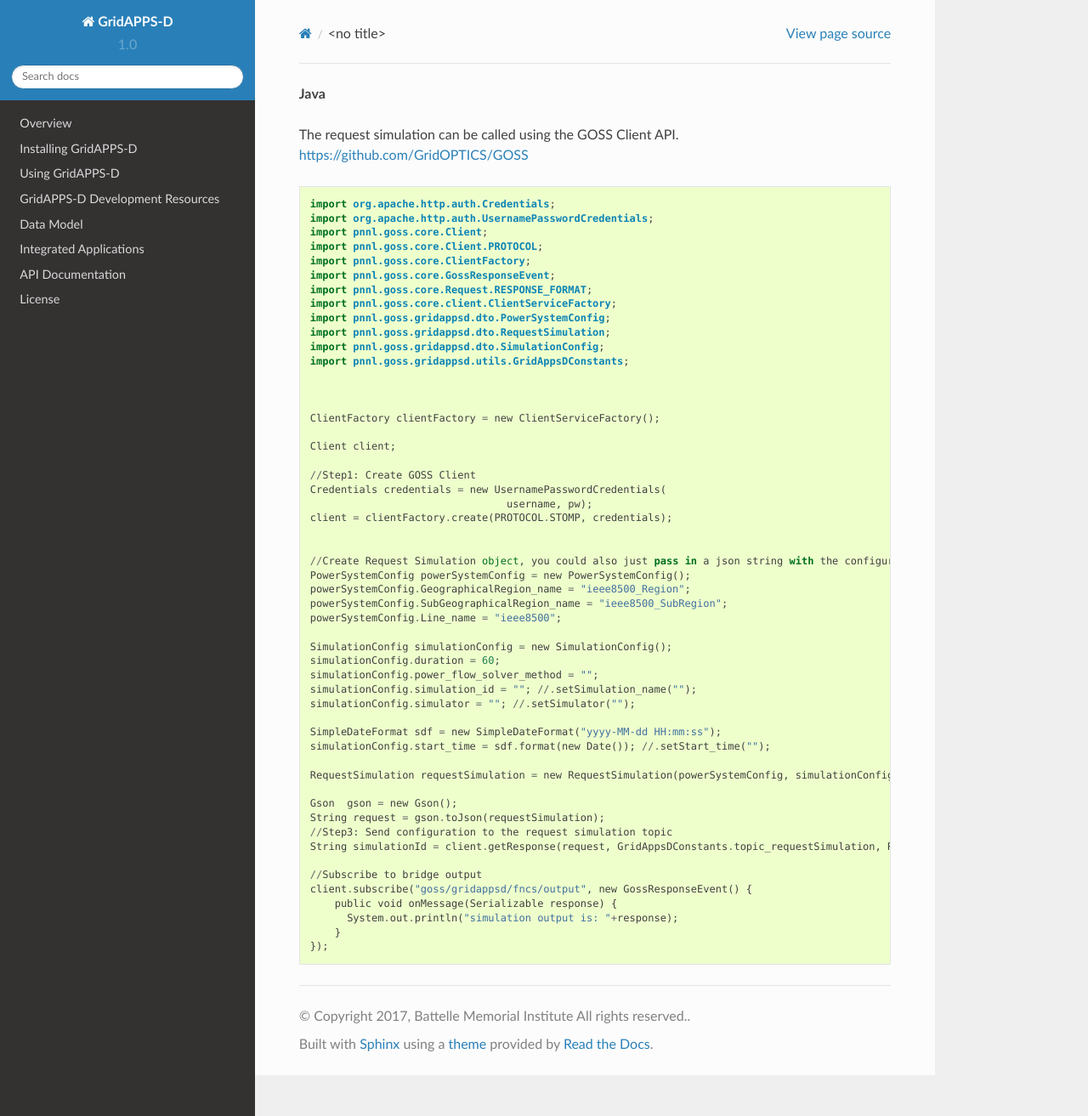
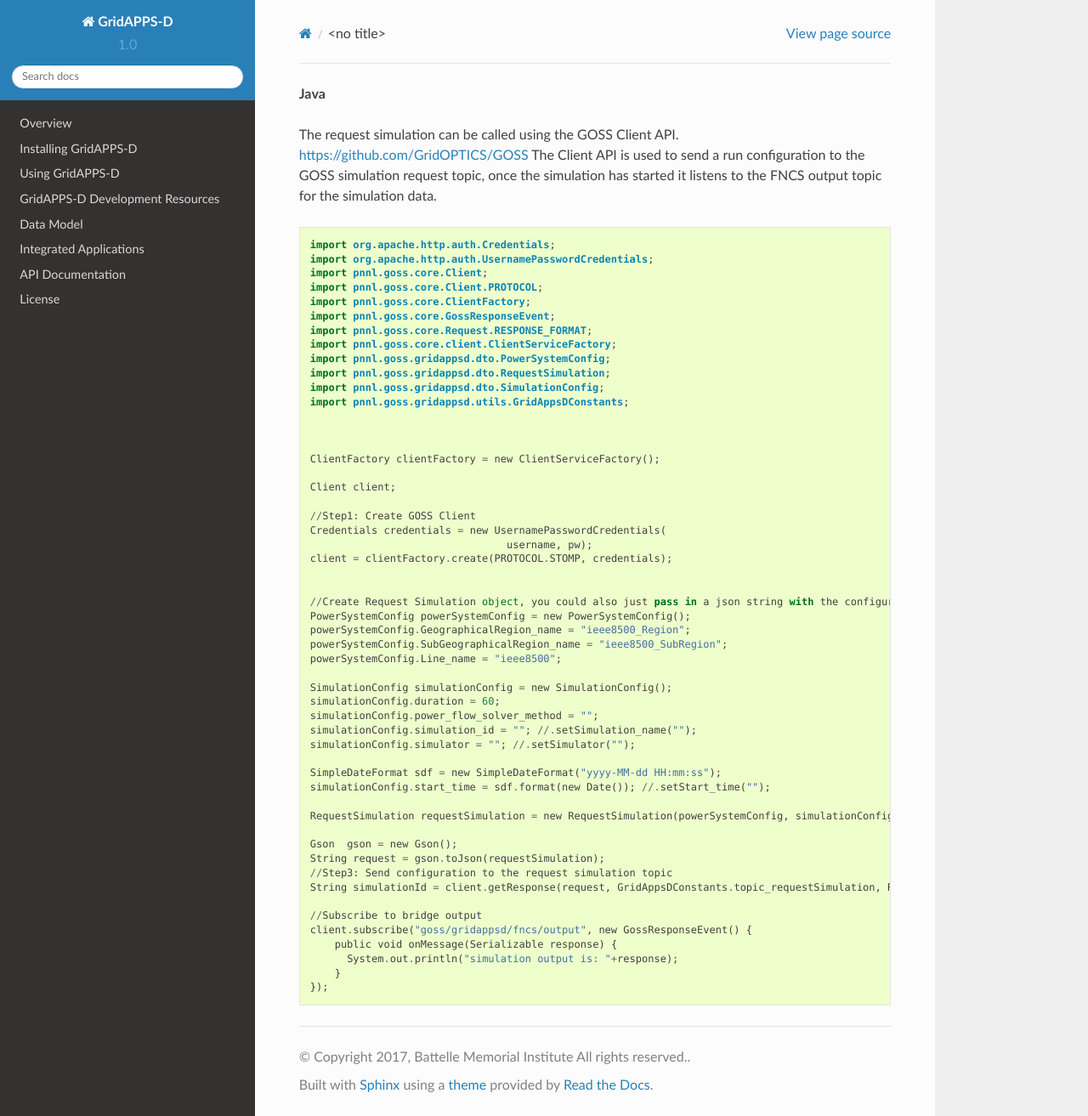
Before and after one commit to GRIDAPPSD/GOSS-GridAPPS-D, a Sphinx documentation site: the page built from docs/source/using_gridappsd/api_examples/starting_in_java.rst, in a window 1280 px wide and 1313 px high. Shown: the whole window at 85% size. Built offline with Sphinx 7.4.7 and the Read the Docs theme 2.0.0, drawn with Linux system fonts in a browser that asks for light colours; pages that are not in the unit, such as notebooks, are missing from menus.

Commit message:
Update starting_in_java.rst

```diff
--- a/docs/source/using_gridappsd/api_examples/starting_in_java.rst
+++ b/docs/source/using_gridappsd/api_examples/starting_in_java.rst
@@ -1,6 +1,6 @@
 **Java**
 
-The request simulation can be called using the GOSS Client API. https://github.com/GridOPTICS/GOSS
+The request simulation can be called using the GOSS Client API. https://github.com/GridOPTICS/GOSS  The Client API is used to send a run configuration to the GOSS simulation request topic, once the simulation has started it listens to the FNCS output topic for the simulation data.
 
 ::
 
```
